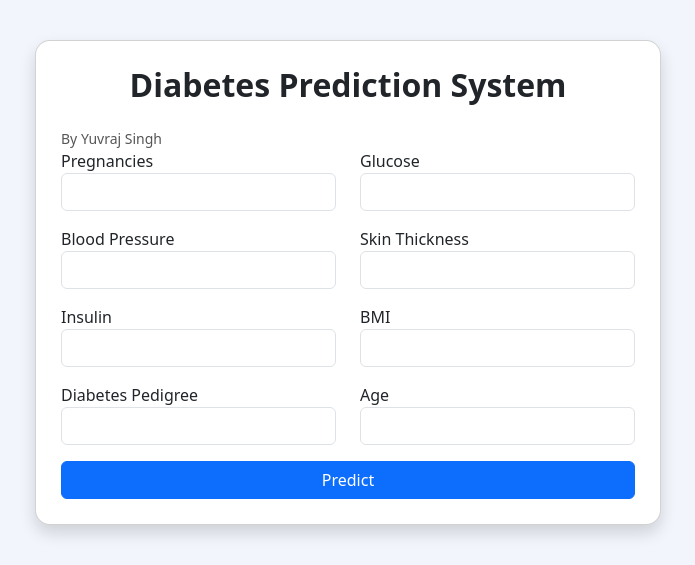
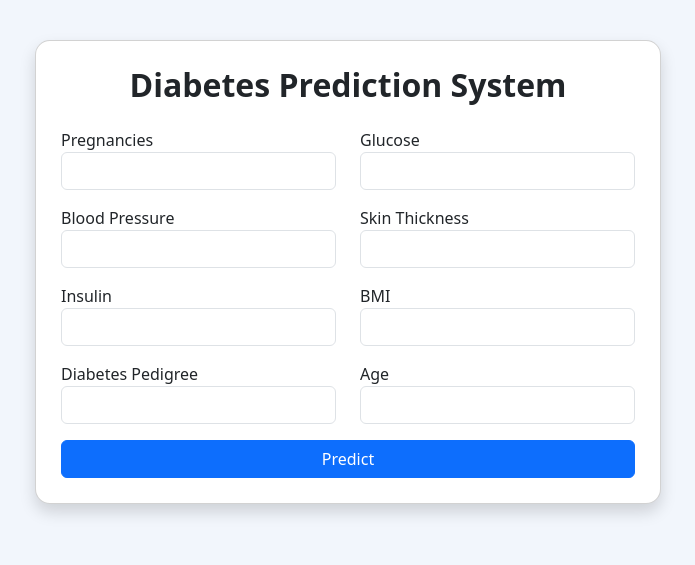
Before and after one commit to yuvraj8433/diabetese_prediction, a Flask app: page / in a window 1280 px wide. Shown: the top 565 px of the page, without its empty margins (292-987 px from the left). Run offline with Flask 3, Linux system fonts and the light colour scheme; parts of the project's set-up code (start-up, migrations or seed data) failed here and were passed over.

Commit message:
Update index.html

```diff
--- a/templates/index.html
+++ b/templates/index.html
@@ -38,7 +38,6 @@
     <div class="card shadow">
 
         <h2 class="text-center mb-4">Diabetes Prediction System</h2>
-        <p style="font-size:14px;color:#555;margin:0;">By Yuvraj Singh</p>
 
         <!-- Prediction Result -->
         {% if prediction %}
```
